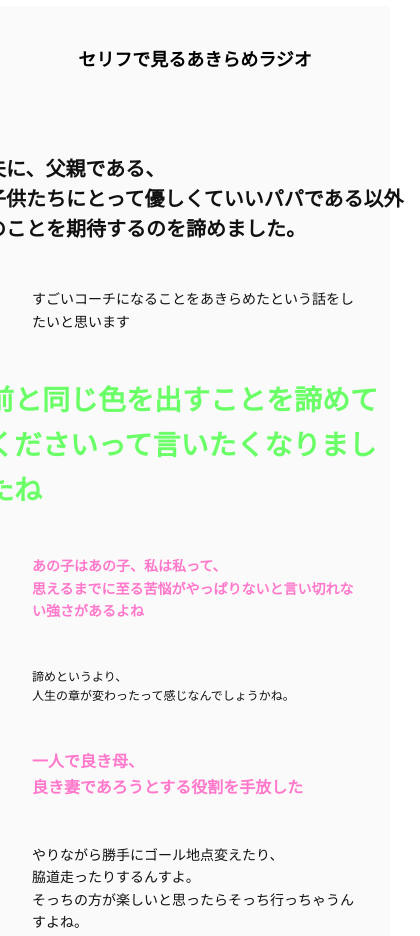
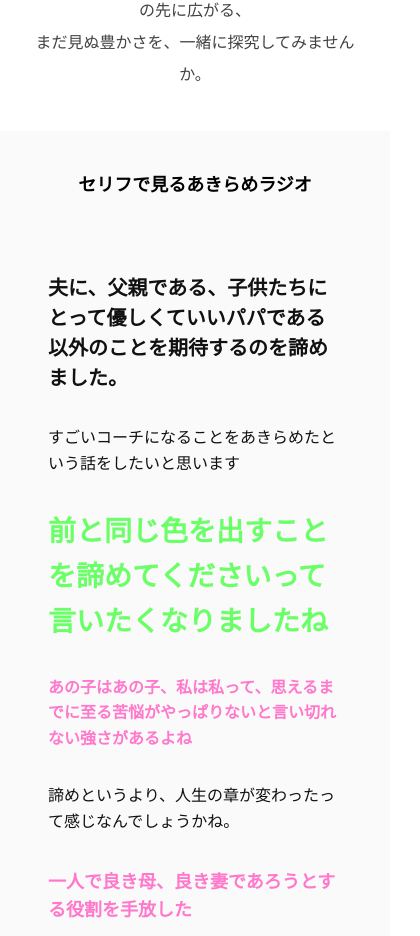
Before and after one commit to sakaguchikayo810-spec/akirame-radio, a website: page index.html in a window 390 px wide. Shown: the part 1700-2636 px from the top of the page, 420 px wide, since content can reach past the window. Drawn offline with Linux system fonts and the light colour scheme; no server answers; a web font is replaced by a local one.

Commit message:
Add files via upload

```diff
--- a/css/responsive.css
+++ b/css/responsive.css
@@ -27,8 +27,13 @@
     --spacing-4xl: 2.5rem;
   }
 
+  /* 横スクロール防止 */
+  body {
+    overflow-x: hidden;
+  }
+
   .container {
-    padding: 0 var(--spacing-md);
+    padding: 0 1rem;
   }
 
   /* ヒーロー */
@@ -89,14 +94,63 @@
 
   .section-subtitle-ja {
     font-size: clamp(1rem, 2.5vw, 1.25rem);
+    padding: 0 1rem;
   }
 
   /* ビジョン */
+  .vision-content {
+    padding: 0 1rem;
+  }
+
   .vision-content p {
     font-size: var(--font-base);
   }
 
-  /* クオート */
+  /* クオート - モバイル最適化 */
+  .quotes-collage {
+    padding: 0 1rem;
+  }
+
+  .quote-item {
+    min-width: auto !important;
+    max-width: 100% !important;
+    width: auto !important;
+    padding: 8px 16px;
+  }
+
+  .quote-item .quote-text {
+    word-break: break-word;
+    overflow-wrap: anywhere;
+  }
+
+  /* 各クオートのフォントサイズをモバイル用に調整 */
+  .quote-1 .quote-text {
+    font-size: clamp(1.25rem, 5vw, 1.75rem) !important;
+  }
+
+  .quote-2 .quote-text,
+  .quote-3 .quote-text,
+  .quote-5 .quote-text,
+  .quote-6 .quote-text {
+    font-size: clamp(1rem, 4vw, 1.25rem) !important;
+  }
+
+  .quote-4 .quote-text {
+    font-size: clamp(1.125rem, 4.5vw, 1.5rem) !important;
+  }
+
+  .quote-7 .quote-text {
+    font-size: clamp(0.875rem, 3.5vw, 1.125rem) !important;
+  }
+
+  .quote-8 .quote-text,
+  .quote-9 .quote-text,
+  .quote-10 .quote-text,
+  .quote-11 .quote-text,
+  .quote-12 .quote-text {
+    font-size: clamp(1rem, 4vw, 1.25rem) !important;
+  }
+
   .quotes-grid {
     grid-template-columns: 1fr;
     gap: var(--spacing-lg);
@@ -120,11 +174,15 @@
     font-size: var(--font-sm);
   }
 
-  /* エピソード */
+  /* エピソード - モバイルで3件表示 */
   .episodes-grid,
   .recommend-grid {
     grid-template-columns: 1fr;
     gap: var(--spacing-lg);
+  }
+
+  .episodes-grid .episode-card:nth-child(n+4) {
+    display: none;
   }
 
   .episode-card {
```
